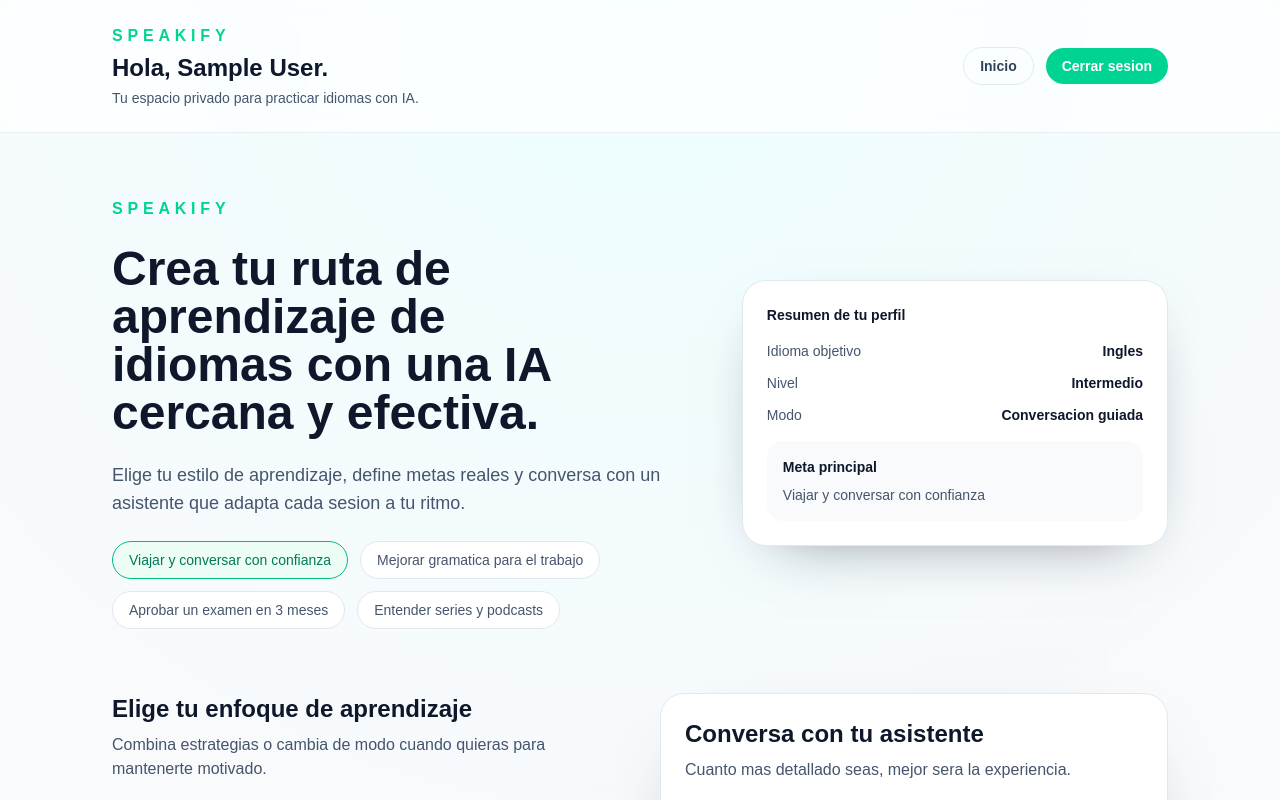
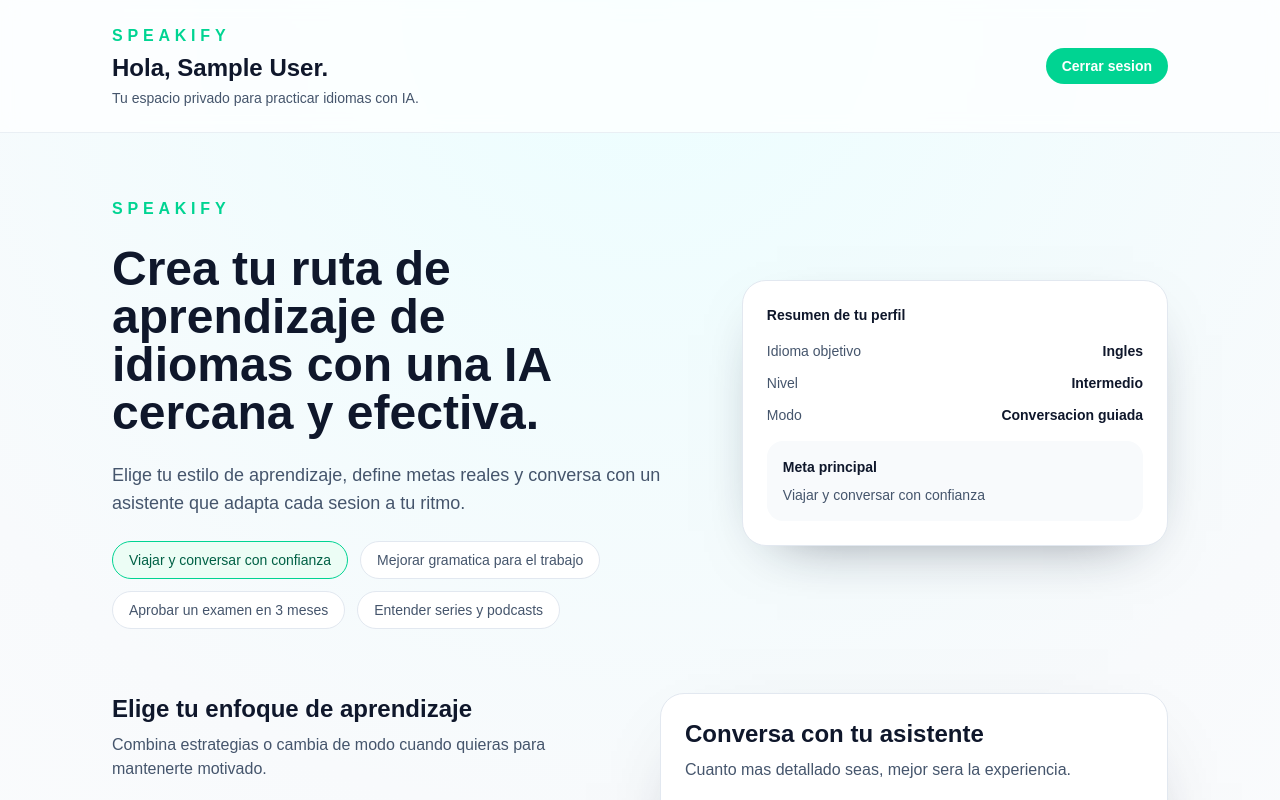
Before and after one commit to Camilo-Suarez98/speakify, a Next.js app: page /assistant in a window 1280 px wide. Shown: the top 800 px of the page. Built offline with nearby package versions, Linux system fonts and the light colour scheme; no server answers; sample sign-in values are in the browser's storage.

Commit message:
feat: delete not necessary button in header

```diff
--- a/src/components/assistant/assistant-header.tsx
+++ b/src/components/assistant/assistant-header.tsx
@@ -36,8 +36,8 @@ export default function AssistantHeader({
               type="button"
               onClick={() => onGoalSelect(suggestion)}
               className={`rounded-full px-4 py-2 text-sm transition cursor-pointer focus-visible:outline focus-visible:outline-offset-2 focus-visible:outline-emerald-500 border ${goal === suggestion
-                ? "border-emerald-500 bg-emerald-50 text-emerald-700"
-                : "border-slate-200 bg-white text-slate-600 hover:border-emerald-300"
+                ? "border-emerald-400 bg-emerald-50 text-emerald-800"
+                : "border-slate-200 bg-white text-slate-600 hover:border-emerald-400"
                 }`}
             >
               {suggestion}
--- a/src/components/assistant/auth-header.tsx
+++ b/src/components/assistant/auth-header.tsx
@@ -22,12 +22,6 @@ export default function AuthHeader({ displayName }: AuthHeaderProps) {
           </p>
         </div>
         <div className="flex flex-wrap items-center gap-3">
-          <Link
-            href="/"
-            className="rounded-full border border-slate-200 px-4 py-2 text-sm font-semibold text-slate-700 transition hover:border-emerald-800 hover:text-emerald-800 focus-visible:outline focus-visible:outline-offset-2 focus-visible:outline-emerald-500"
-          >
-            Inicio
-          </Link>
           <button
             type="button"
             onClick={() => signOut({ callbackUrl: "/login" })}
@@ -39,4 +33,4 @@ export default function AuthHeader({ displayName }: AuthHeaderProps) {
       </div>
     </header>
   );
-}
+};
```
